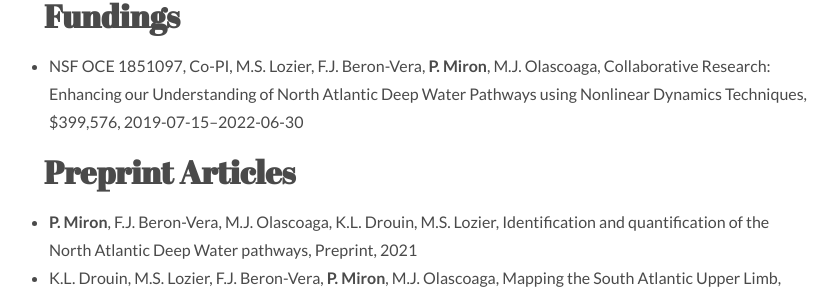
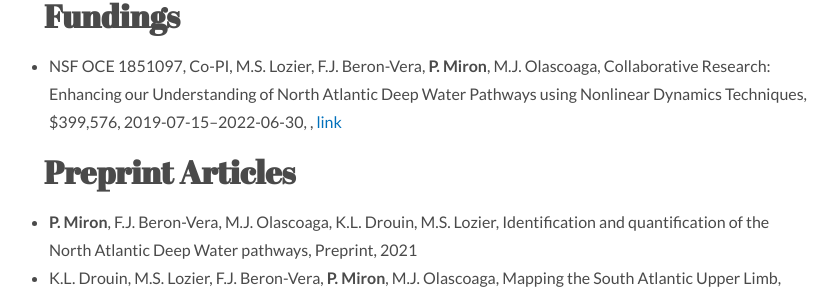
Before and after one commit to philippemiron/philippemiron.github.io, a Jekyll site: the page built from contributions.md, in a window 1280 px wide and 900 px high, scrolled down 407 px. Shown: the part 204-502 px from the top of the window, without its empty margins (212-1050 px from the left). Built offline with Jekyll 4.4.1, drawn with Linux system fonts in a browser that asks for light colours; nearby versions of some CDN libraries.

Commit message:
add link

```diff
--- a/_data/fundings.yml
+++ b/_data/fundings.yml
@@ -4,3 +4,4 @@
   title: 'Collaborative Research: Enhancing our Understanding of North Atlantic Deep Water Pathways using Nonlinear Dynamics Techniques'
   amount: '$399,576'
   date: '2019-07-15–2022-06-30'
+  link: https://www.nsf.gov/awardsearch/showAward?AWD_ID=1851097
--- a/contributions.md
+++ b/contributions.md
@@ -13,7 +13,7 @@ permalink: /contributions/
 
 ## Fundings
 {% for funding in site.data.fundings %}
-+ {{funding.id}}, {{funding.role}}, {{funding.pis}}, {{funding.title}}, {{funding.amount}}, {{funding.date}}{% endfor %}
++ {{funding.id}}, {{funding.role}}, {{funding.pis}}, {{funding.title}}, {{funding.amount}}, {{funding.date}}, {% if funding.link %}, [link]({{ funding.link }}){% endif %}{% endfor %}
 
 ## Preprint Articles
 {% for paper in site.data.preprint %}
```
